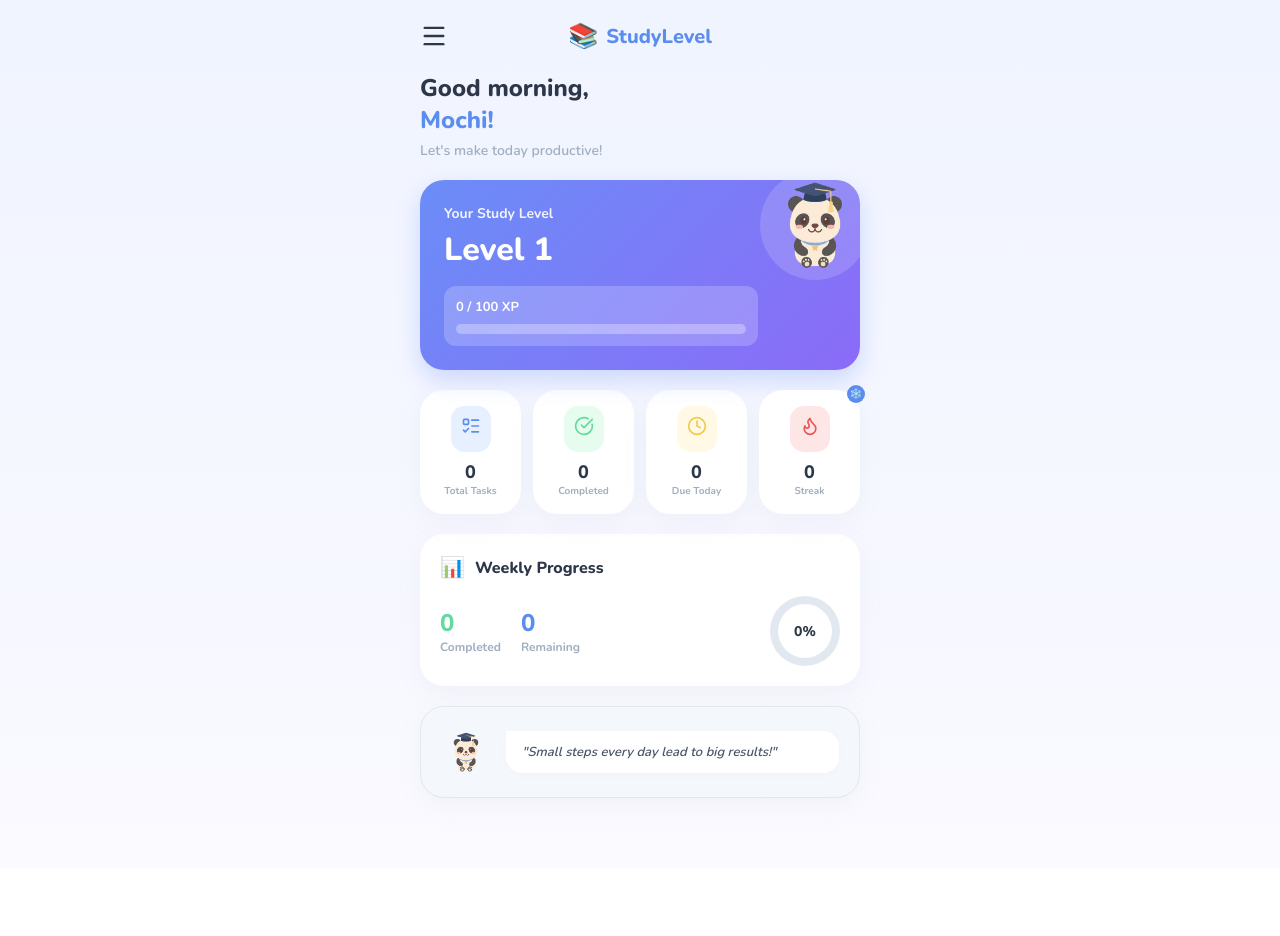
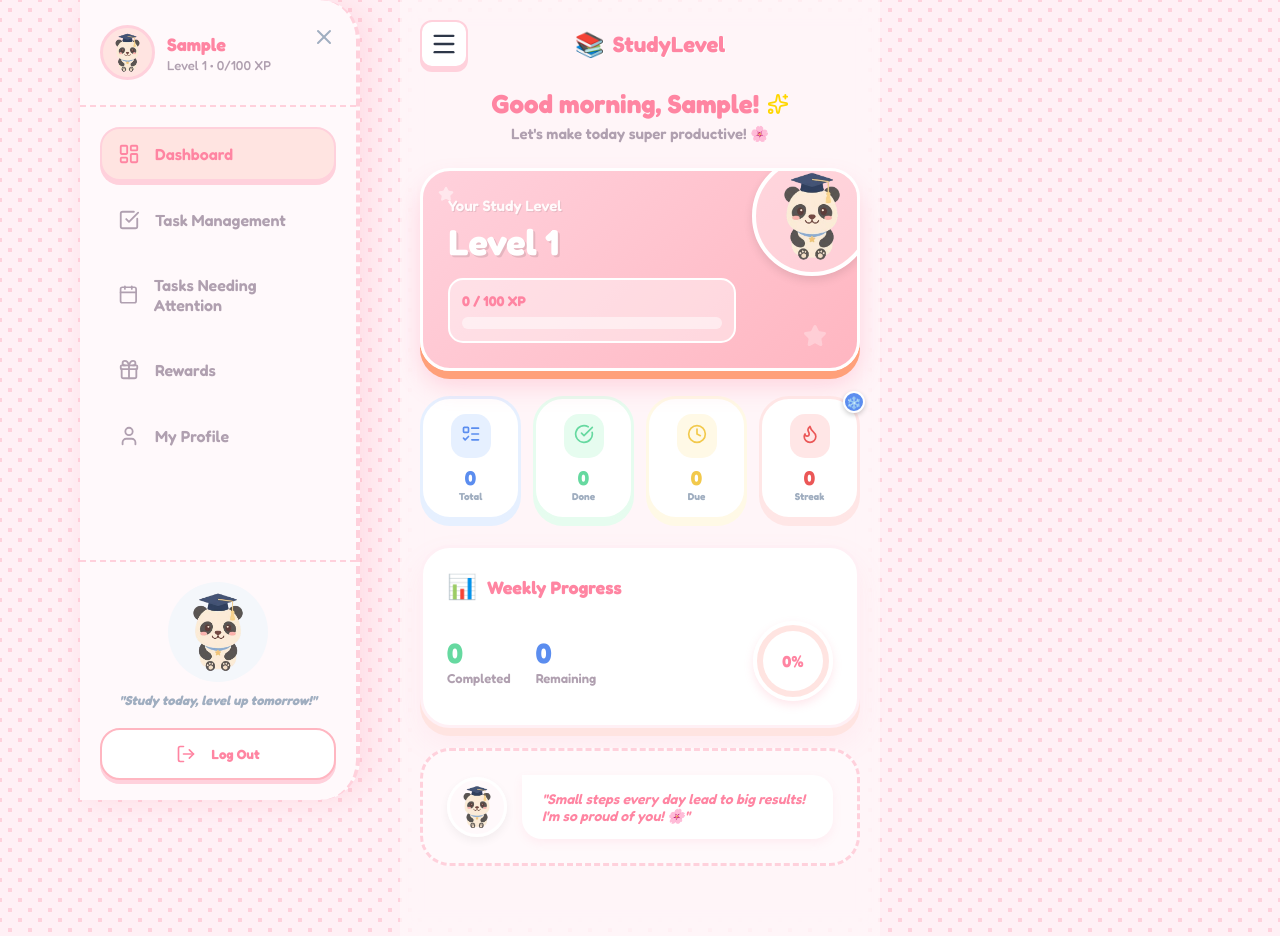
Before and after one commit to iamrxnzoo/Study-Level, a React (Vite) app: page / in a window 1280 px wide. Both pictures are taken after typing "Sample" into the empty fields and a click on the button "Let's Go!". Before the commit the page ends 868 px from the top, so only its background shows below. Built offline with nearby package versions, Linux system fonts and the light colour scheme; the HTML template or start-up script is replaced by a standard one.

Commit message:
qwkjenwakdhsaujfidskjfdsufi

```diff
--- a/src/Dashboard.jsx
+++ b/src/Dashboard.jsx
@@ -1,5 +1,5 @@
 import { useApp } from './context/AppContext';
-import { Flame, CheckCircle, Clock, ListTodo } from 'lucide-react';
+import { Flame, CheckCircle, Clock, ListTodo, Sparkles, Star } from 'lucide-react';
 
 export default function Dashboard() {
   const { user, tasks } = useApp();
@@ -29,97 +29,104 @@ export default function Dashboard() {
   return (
     <div style={{ padding: '0 20px 20px 20px' }}>
 
-      <div style={{ marginBottom: '20px' }}>
-        <h1 style={{ fontSize: '24px', fontWeight: '800', color: '#2d3748', margin: 0 }}>Good morning,</h1>
-        <h1 style={{ fontSize: '24px', fontWeight: '800', color: '#5b8def', margin: 0 }}>{user.petName || "Mochi"}!</h1>
-        <p style={{ fontSize: '14px', color: '#a0aec0', fontWeight: '600', marginTop: '5px' }}>Let's make today productive!</p>
+      {/* Greeting */}
+      <div style={{ marginBottom: '25px', textAlign: 'center' }}>
+        <h1 style={{ fontSize: '26px', fontWeight: '700', color: '#FF85A2', margin: 0, display: 'flex', alignItems: 'center', justifyContent: 'center', gap: '8px' }}>
+          Good morning, {user.name}! <Sparkles size={22} color="#FFD700" />
+        </h1>
+        <p style={{ fontSize: '15px', color: '#B0A0B0', fontWeight: '600', marginTop: '5px' }}>Let's make today super productive! 🌸</p>
       </div>
 
-      {/* XP Level Card with Synced Pet Image */}
-      <div style={{ background: 'linear-gradient(135deg, #6b8df7 0%, #8b6bf7 100%)', borderRadius: '24px', padding: '24px', color: 'white', marginBottom: '20px', position: 'relative', overflow: 'hidden', boxShadow: '0 10px 25px rgba(107, 141, 247, 0.3)' }}>
+      {/* XP Level Card - Cute Gradient */}
+      <div style={{ background: 'linear-gradient(135deg, #FFD1DC 0%, #FFB6C1 100%)', borderRadius: '30px', padding: '25px', color: 'white', marginBottom: '25px', position: 'relative', overflow: 'hidden', boxShadow: '0 8px 0 #FFA07A, 0 15px 25px rgba(255, 133, 162, 0.3)', border: '3px solid white' }}>
 
-        <div style={{ position: 'absolute', top: '-10px', right: '-10px', width: '110px', height: '110px', background: 'rgba(255,255,255,0.15)', borderRadius: '50%', display: 'flex', alignItems: 'center', justifyContent: 'center', overflow: 'hidden' }}>
+        {/* Floating Stars decoration */}
+        <Star size={16} color="white" fill="white" style={{ position: 'absolute', top: '15px', left: '15px', opacity: 0.5 }} />
+        <Star size={24} color="white" fill="white" style={{ position: 'absolute', bottom: '20px', right: '30px', opacity: 0.3 }} />
+
+        <div style={{ position: 'absolute', top: '-15px', right: '-15px', width: '120px', height: '120px', background: 'rgba(255,255,255,0.3)', borderRadius: '50%', display: 'flex', alignItems: 'center', justifyContent: 'center', overflow: 'hidden', border: '4px solid white', boxShadow: '0 4px 10px rgba(0,0,0,0.1)' }}>
           {currentPetImage ? <img src={currentPetImage} alt="Pet" style={{ width: '100%', height: '100%', objectFit: 'cover' }} /> : <span style={{ fontSize: '60px' }}>🐱</span>}
         </div>
 
-        <p style={{ margin: '0 0 5px 0', fontSize: '14px', fontWeight: '700', opacity: 0.9 }}>Your Study Level</p>
-        <h2 style={{ margin: '0 0 15px 0', fontSize: '32px', fontWeight: '800' }}>Level {user.level}</h2>
+        <p style={{ margin: '0 0 5px 0', fontSize: '15px', fontWeight: '600', opacity: 0.9, textShadow: '1px 1px 0 rgba(0,0,0,0.1)' }}>Your Study Level</p>
+        <h2 style={{ margin: '0 0 15px 0', fontSize: '36px', fontWeight: '700', textShadow: '2px 2px 0 rgba(0,0,0,0.1)' }}>Level {user.level}</h2>
 
-        <div style={{ background: 'rgba(255,255,255,0.2)', borderRadius: '12px', padding: '12px', position: 'relative', zIndex: 1, width: '80%' }}>
-          <div style={{ display: 'flex', justifyContent: 'space-between', fontSize: '13px', fontWeight: '700', marginBottom: '8px' }}>
+        <div style={{ background: 'rgba(255,255,255,0.4)', borderRadius: '15px', padding: '12px', position: 'relative', zIndex: 1, width: '75%', border: '2px solid white' }}>
+          <div style={{ display: 'flex', justifyContent: 'space-between', fontSize: '14px', fontWeight: '700', marginBottom: '8px', color: '#FF85A2' }}>
             <span>{xpProgress} / 100 XP</span>
           </div>
-          <div style={{ width: '100%', height: '10px', backgroundColor: 'rgba(255,255,255,0.3)', borderRadius: '5px' }}>
-            <div style={{ width: `${xpProgress}%`, height: '100%', backgroundColor: 'white', borderRadius: '5px', transition: 'width 0.3s' }}></div>
+          <div style={{ width: '100%', height: '12px', backgroundColor: 'rgba(255,255,255,0.5)', borderRadius: '6px' }}>
+            <div style={{ width: `${xpProgress}%`, height: '100%', backgroundColor: '#FF85A2', borderRadius: '6px', transition: 'width 0.3s' }}></div>
           </div>
         </div>
       </div>
 
-      {/* Stat Grid */}
-      <div style={{ display: 'grid', gridTemplateColumns: 'repeat(4, 1fr)', gap: '12px', marginBottom: '20px' }}>
-        <div className="card" style={{ padding: '16px 10px', display: 'flex', flexDirection: 'column', alignItems: 'center', marginBottom: 0 }}>
-          <div style={{ backgroundColor: '#e6f0ff', padding: '10px', borderRadius: '14px', marginBottom: '8px' }}><ListTodo size={20} color="#5b8def" /></div>
-          <h3 style={{ margin: 0, fontSize: '18px', fontWeight: '800' }}>{totalTasks}</h3>
-          <p style={{ margin: 0, fontSize: '10px', color: '#a0aec0', fontWeight: '700' }}>Total Tasks</p>
+      {/* Stat Grid - Bubbly & Colorful */}
+      <div style={{ display: 'grid', gridTemplateColumns: 'repeat(4, 1fr)', gap: '12px', marginBottom: '25px' }}>
+        <div className="card" style={{ padding: '15px 5px', display: 'flex', flexDirection: 'column', alignItems: 'center', marginBottom: 0, border: '3px solid #E6F0FF', boxShadow: '0 6px 0 #E6F0FF' }}>
+          <div style={{ backgroundColor: '#E6F0FF', padding: '10px', borderRadius: '15px', marginBottom: '8px' }}><ListTodo size={20} color="#5B8DEF" /></div>
+          <h3 style={{ margin: 0, fontSize: '20px', fontWeight: '700', color: '#5B8DEF' }}>{totalTasks}</h3>
+          <p style={{ margin: 0, fontSize: '10px', color: '#A0AEC0', fontWeight: '700', textAlign: 'center' }}>Total</p>
         </div>
 
-        <div className="card" style={{ padding: '16px 10px', display: 'flex', flexDirection: 'column', alignItems: 'center', marginBottom: 0 }}>
-          <div style={{ backgroundColor: '#e6fcef', padding: '10px', borderRadius: '14px', marginBottom: '8px' }}><CheckCircle size={20} color="#66d9a0" /></div>
-          <h3 style={{ margin: 0, fontSize: '18px', fontWeight: '800' }}>{completedTasks}</h3>
-          <p style={{ margin: 0, fontSize: '10px', color: '#a0aec0', fontWeight: '700' }}>Completed</p>
+        <div className="card" style={{ padding: '15px 5px', display: 'flex', flexDirection: 'column', alignItems: 'center', marginBottom: 0, border: '3px solid #E6FCEF', boxShadow: '0 6px 0 #E6FCEF' }}>
+          <div style={{ backgroundColor: '#E6FCEF', padding: '10px', borderRadius: '15px', marginBottom: '8px' }}><CheckCircle size={20} color="#66D9A0" /></div>
+          <h3 style={{ margin: 0, fontSize: '20px', fontWeight: '700', color: '#66D9A0' }}>{completedTasks}</h3>
+          <p style={{ margin: 0, fontSize: '10px', color: '#A0AEC0', fontWeight: '700', textAlign: 'center' }}>Done</p>
         </div>
 
-        <div className="card" style={{ padding: '16px 10px', display: 'flex', flexDirection: 'column', alignItems: 'center', marginBottom: 0 }}>
-          <div style={{ backgroundColor: '#fff9e6', padding: '10px', borderRadius: '14px', marginBottom: '8px' }}><Clock size={20} color="#f2c94c" /></div>
-          <h3 style={{ margin: 0, fontSize: '18px', fontWeight: '800' }}>{dueTodayCount}</h3>
-          <p style={{ margin: 0, fontSize: '10px', color: '#a0aec0', fontWeight: '700' }}>Due Today</p>
+        <div className="card" style={{ padding: '15px 5px', display: 'flex', flexDirection: 'column', alignItems: 'center', marginBottom: 0, border: '3px solid #FFF9E6', boxShadow: '0 6px 0 #FFF9E6' }}>
+          <div style={{ backgroundColor: '#FFF9E6', padding: '10px', borderRadius: '15px', marginBottom: '8px' }}><Clock size={20} color="#F2C94C" /></div>
+          <h3 style={{ margin: 0, fontSize: '20px', fontWeight: '700', color: '#F2C94C' }}>{dueTodayCount}</h3>
+          <p style={{ margin: 0, fontSize: '10px', color: '#A0AEC0', fontWeight: '700', textAlign: 'center' }}>Due</p>
         </div>
 
-        <div className="card" style={{ padding: '16px 10px', display: 'flex', flexDirection: 'column', alignItems: 'center', marginBottom: 0, position: 'relative' }}>
-          <div style={{ backgroundColor: '#ffe6e6', padding: '10px', borderRadius: '14px', marginBottom: '8px' }}><Flame size={20} color="#eb5757" /></div>
-          <h3 style={{ margin: 0, fontSize: '18px', fontWeight: '800' }}>{user.streak}</h3>
-          <p style={{ margin: 0, fontSize: '10px', color: '#a0aec0', fontWeight: '700' }}>Streak</p>
+        <div className="card" style={{ padding: '15px 5px', display: 'flex', flexDirection: 'column', alignItems: 'center', marginBottom: 0, border: '3px solid #FFE6E6', boxShadow: '0 6px 0 #FFE6E6', position: 'relative' }}>
+          <div style={{ backgroundColor: '#FFE6E6', padding: '10px', borderRadius: '15px', marginBottom: '8px' }}><Flame size={20} color="#EB5757" /></div>
+          <h3 style={{ margin: 0, fontSize: '20px', fontWeight: '700', color: '#EB5757' }}>{user.streak}</h3>
+          <p style={{ margin: 0, fontSize: '10px', color: '#A0AEC0', fontWeight: '700', textAlign: 'center' }}>Streak</p>
           {user.streakFreezes > 0 && (
-             <div style={{ position: 'absolute', top: '-5px', right: '-5px', backgroundColor: '#5b8def', color: 'white', borderRadius: '50%', width: '18px', height: '18px', display: 'flex', alignItems: 'center', justifyContent: 'center', fontSize: '10px' }}>❄️</div>
+             <div style={{ position: 'absolute', top: '-8px', right: '-8px', backgroundColor: '#5B8DEF', color: 'white', borderRadius: '50%', width: '22px', height: '22px', display: 'flex', alignItems: 'center', justifyContent: 'center', fontSize: '12px', border: '2px solid white', boxShadow: '0 2px 5px rgba(0,0,0,0.2)' }}>❄️</div>
           )}
         </div>
       </div>
 
-      {/* Weekly Progress */}
+      {/* Weekly Progress - Bubbly Card */}
       <div className="card">
-        <div style={{ display: 'flex', alignItems: 'center', gap: '10px', marginBottom: '15px' }}>
-          <span style={{ fontSize: '20px' }}>📊</span>
-          <h3 style={{ margin: 0, fontSize: '16px', fontWeight: '800' }}>Weekly Progress</h3>
+        <div style={{ display: 'flex', alignItems: 'center', gap: '10px', marginBottom: '20px' }}>
+          <span style={{ fontSize: '24px' }}>📊</span>
+          <h3 style={{ margin: 0, fontSize: '18px', fontWeight: '700', color: '#FF85A2' }}>Weekly Progress</h3>
         </div>
 
         <div style={{ display: 'flex', alignItems: 'center', justifyContent: 'space-between' }}>
-          <div style={{ display: 'flex', gap: '20px' }}>
+          <div style={{ display: 'flex', gap: '25px' }}>
             <div>
-              <div style={{ fontSize: '24px', fontWeight: '800', color: '#66d9a0' }}>{completedThisWeek}</div>
-              <div style={{ fontSize: '12px', color: '#a0aec0', fontWeight: '700' }}>Completed</div>
+              <div style={{ fontSize: '28px', fontWeight: '700', color: '#66D9A0' }}>{completedThisWeek}</div>
+              <div style={{ fontSize: '13px', color: '#B0A0B0', fontWeight: '600' }}>Completed</div>
             </div>
             <div>
-              <div style={{ fontSize: '24px', fontWeight: '800', color: '#5b8def' }}>{totalThisWeek}</div>
-              <div style={{ fontSize: '12px', color: '#a0aec0', fontWeight: '700' }}>Remaining</div>
+              <div style={{ fontSize: '28px', fontWeight: '700', color: '#5B8DEF' }}>{totalThisWeek}</div>
+              <div style={{ fontSize: '13px', color: '#B0A0B0', fontWeight: '600' }}>Remaining</div>
             </div>
           </div>
 
-          <div style={{ width: '70px', height: '70px', borderRadius: '50%', background: `conic-gradient(#5b8def ${weeklyProgress}%, #e2e8f0 0)`, display: 'flex', alignItems: 'center', justifyContent: 'center' }}>
-            <div style={{ width: '54px', height: '54px', borderRadius: '50%', backgroundColor: 'white', display: 'flex', flexDirection: 'column', alignItems: 'center', justifyContent: 'center' }}>
-              <span style={{ fontSize: '14px', fontWeight: '800', color: '#2d3748' }}>{weeklyProgress}%</span>
+          {/* Cute Donut Chart */}
+          <div style={{ width: '80px', height: '80px', borderRadius: '50%', background: `conic-gradient(#FF85A2 ${weeklyProgress}%, #FFE4E1 0)`, display: 'flex', alignItems: 'center', justifyContent: 'center', border: '4px solid white', boxShadow: '0 4px 10px rgba(255, 133, 162, 0.2)' }}>
+            <div style={{ width: '60px', height: '60px', borderRadius: '50%', backgroundColor: 'white', display: 'flex', flexDirection: 'column', alignItems: 'center', justifyContent: 'center' }}>
+              <span style={{ fontSize: '16px', fontWeight: '700', color: '#FF85A2' }}>{weeklyProgress}%</span>
             </div>
           </div>
         </div>
       </div>
 
-      {/* Mochi Dialogue */}
-      <div className="card" style={{ display: 'flex', alignItems: 'center', gap: '15px', background: '#f4f7fb', border: '1px solid #e2e8f0' }}>
-        <div style={{ width: '50px', height: '50px', overflow: 'hidden', borderRadius: '50%' }}>
+      {/* Mochi Dialogue - Cute Bubble */}
+      <div className="card" style={{ display: 'flex', alignItems: 'center', gap: '15px', background: '#FFF9FB', border: '3px dashed #FFD1DC', boxShadow: 'none' }}>
+        <div style={{ width: '60px', height: '60px', overflow: 'hidden', borderRadius: '50%', border: '3px solid white', boxShadow: '0 4px 10px rgba(0,0,0,0.05)' }}>
           {currentPetImage ? <img src={currentPetImage} alt="Pet" style={{ width: '100%', height: '100%', objectFit: 'cover' }} /> : <span style={{ fontSize: '40px' }}>🐱</span>}
         </div>
-        <div style={{ background: 'white', padding: '12px 16px', borderRadius: '16px', borderTopLeftRadius: '0', flex: 1, boxShadow: '0 2px 10px rgba(0,0,0,0.02)' }}>
-          <p style={{ margin: 0, fontSize: '13px', color: '#4a5568', fontWeight: '600', fontStyle: 'italic' }}>
-            "{dueTodayCount > 0 ? `You have ${dueTodayCount} tasks due today. You got this!` : "Small steps every day lead to big results!"}"
+        <div style={{ background: 'white', padding: '15px 20px', borderRadius: '20px', borderTopLeftRadius: '0', flex: 1, boxShadow: '0 4px 10px rgba(255, 133, 162, 0.1)' }}>
+          <p style={{ margin: 0, fontSize: '14px', color: '#FF85A2', fontWeight: '600', fontStyle: 'italic' }}>
+            "{dueTodayCount > 0 ? `You have ${dueTodayCount} tasks due today. You got this!` : "Small steps every day lead to big results! I'm so proud of you! 🌸"}"
           </p>
         </div>
       </div>
--- a/src/index.css
+++ b/src/index.css
@@ -1,16 +1,19 @@
-@import url('https://fonts.googleapis.com/css2?family=Nunito:wght@400;600;700;800&display=swap');
+@import url('https://fonts.googleapis.com/css2?family=Fredoka:wght@400;500;600;700&display=swap');
 
 * {
   box-sizing: border-box;
   margin: 0;
   padding: 0;
-  font-family: 'Nunito', sans-serif;
+  font-family: 'Fredoka', sans-serif;
 }
 
 body {
-  /* Soft pastel gradient background from the image */
-  background: linear-gradient(180deg, #F0F4FF 0%, #FAFAFF 100%);
-  color: #2d3748;
+  /* Cute pastel background with a subtle polka dot pattern */
+  background-color: #FFF0F5;
+  background-image: radial-gradient(#FFD1DC 15%, transparent 16%), radial-gradient(#FFD1DC 15%, transparent 16%);
+  background-size: 20px 20px;
+  background-position: 0 0, 10px 10px;
+  color: #4a3b4a;
   min-height: 100vh;
 }
 
@@ -19,7 +22,8 @@ body {
   margin: 0 auto;
   min-height: 100vh;
   position: relative;
-  background: transparent;
+  background: rgba(255, 255, 255, 0.4);
+  backdrop-filter: blur(10px); /* Frosted glass effect */
 }
 
 .main-content {
@@ -39,20 +43,29 @@ body {
 }
 
 .menu-btn {
-  background: none;
-  border: none;
+  background: white;
+  border: 2px solid #FFD1DC;
+  border-radius: 12px;
+  padding: 8px;
   cursor: pointer;
   display: flex;
   align-items: center;
+  box-shadow: 0 4px 0 #FFD1DC;
+}
+
+.menu-btn:active {
+  transform: translateY(4px);
+  box-shadow: none;
 }
 
 .logo-text {
-  font-weight: 800;
-  font-size: 20px;
-  color: #5b8def;
+  font-weight: 700;
+  font-size: 22px;
+  color: #FF85A2;
   display: flex;
   align-items: center;
   gap: 8px;
+  text-shadow: 1px 1px 0px white;
 }
 
 /* Sidebar Overlay */
@@ -62,9 +75,9 @@ body {
   left: 0;
   width: 100vw;
   height: 100vh;
-  background-color: rgba(0, 0, 0, 0.3);
+  background-color: rgba(255, 209, 220, 0.4);
   z-index: 40;
-  backdrop-filter: blur(2px);
+  backdrop-filter: blur(4px);
 }
 
 /* Sidebar Drawer */
@@ -74,14 +87,15 @@ body {
   left: -320px;
   width: 280px;
   height: 100vh;
-  background-color: white;
+  background-color: #FFF9FB;
   z-index: 50;
   transition: left 0.3s cubic-bezier(0.16, 1, 0.3, 1);
   display: flex;
   flex-direction: column;
-  box-shadow: 4px 0 24px rgba(0,0,0,0.1);
-  border-top-right-radius: 30px;
-  border-bottom-right-radius: 30px;
+  box-shadow: 8px 0 30px rgba(255, 133, 162, 0.2);
+  border-top-right-radius: 40px;
+  border-bottom-right-radius: 40px;
+  border-right: 4px dashed #FFD1DC;
 }
 
 .sidebar.open {
@@ -93,7 +107,7 @@ body {
   display: flex;
   justify-content: space-between;
   align-items: flex-start;
-  border-bottom: 1px solid #f0f4f8;
+  border-bottom: 2px dashed #FFD1DC;
 }
 
 .sidebar-user {
@@ -103,27 +117,28 @@ body {
 }
 
 .avatar-placeholder {
-  width: 50px;
-  height: 50px;
-  background-color: #e6f0ff;
+  width: 55px;
+  height: 55px;
+  background-color: #FFE4E1;
   border-radius: 50%;
   display: flex;
   align-items: center;
   justify-content: center;
-  font-weight: bold;
-  color: #5b8def;
-  font-size: 20px;
+  font-weight: 700;
+  color: #FF85A2;
+  font-size: 22px;
+  border: 3px solid #FFD1DC;
 }
 
-.sidebar-user h3 { margin: 0; font-size: 16px; font-weight: 800; }
-.sidebar-user p { margin: 2px 0 0 0; font-size: 12px; color: #a0aec0; font-weight: 600; }
+.sidebar-user h3 { margin: 0; font-size: 18px; font-weight: 700; color: #FF85A2; }
+.sidebar-user p { margin: 2px 0 0 0; font-size: 13px; color: #B0A0B0; font-weight: 500; }
 .close-btn { background: none; border: none; cursor: pointer; }
 
 .sidebar-links {
   padding: 20px;
   display: flex;
   flex-direction: column;
-  gap: 8px;
+  gap: 12px;
   flex: 1;
 }
 
@@ -133,18 +148,24 @@ body {
   gap: 15px;
   padding: 14px 16px;
   text-decoration: none;
-  color: #4a5568;
-  font-weight: 700;
-  border-radius: 14px;
+  color: #B0A0B0;
+  font-weight: 600;
+  border-radius: 20px;
   transition: all 0.2s ease;
+  border: 2px solid transparent;
 }
 
-.sidebar-link:hover { background-color: #f7fafc; }
-.sidebar-link.active { background-color: #e6f0ff; color: #5b8def; }
+.sidebar-link:hover { background-color: #FFF0F5; }
+.sidebar-link.active {
+  background-color: #FFE4E1;
+  color: #FF85A2;
+  border-color: #FFD1DC;
+  box-shadow: 0 4px 0 #FFD1DC;
+}
 
 .sidebar-footer {
   padding: 20px;
-  border-top: 1px solid #f0f4f8;
+  border-top: 2px dashed #FFD1DC;
 }
 
 .logout-btn {
@@ -153,41 +174,49 @@ body {
   gap: 15px;
   width: 100%;
   padding: 14px 16px;
-  background: #ffe6e6;
-  border: none;
-  color: #eb5757;
-  font-weight: 800;
+  background: white;
+  border: 2px solid #FFB6C1;
+  color: #FF85A2;
+  font-weight: 700;
   cursor: pointer;
-  border-radius: 14px;
+  border-radius: 20px;
   transition: all 0.2s;
+  box-shadow: 0 4px 0 #FFD1DC;
+  justify-content: center;
 }
 
-.logout-btn:hover { background-color: #ffd6d6; }
+.logout-btn:active {
+  transform: translateY(4px);
+  box-shadow: none;
+}
 
-/* Reusable Card Style */
+/* Cute Reusable Card Style */
 .card {
   background: white;
-  border-radius: 24px;
-  padding: 20px;
-  box-shadow: 0 8px 24px rgba(149, 157, 165, 0.08);
+  border-radius: 30px;
+  padding: 24px;
+  box-shadow: 0 8px 0 #FFE4E1, 0 15px 30px rgba(255, 133, 162, 0.1);
+  border: 3px solid #FFF0F5;
   margin-bottom: 20px;
 }
 
-/* Primary Button */
+/* Primary Cute Button */
 .btn-primary {
-  background: linear-gradient(135deg, #6b8df7 0%, #8b6bf7 100%);
+  background: linear-gradient(135deg, #FF9A9E 0%, #FECFEF 99%, #FECFEF 100%);
   color: white;
-  border: none;
-  border-radius: 16px;
+  border: 3px solid white;
+  border-radius: 20px;
   padding: 16px;
-  font-weight: 800;
-  font-size: 16px;
+  font-weight: 700;
+  font-size: 18px;
   cursor: pointer;
-  box-shadow: 0 4px 15px rgba(107, 141, 247, 0.4);
+  box-shadow: 0 6px 0 #FFD1DC, 0 10px 20px rgba(255, 154, 158, 0.3);
   transition: transform 0.2s, box-shadow 0.2s;
   width: 100%;
+  text-shadow: 1px 1px 2px rgba(0,0,0,0.1);
 }
 
 .btn-primary:active {
-  transform: scale(0.98);
+  transform: translateY(6px);
+  box-shadow: none;
 }
```
Also changed, not shown: src/Setup.jsx (+21 -13 lines).
